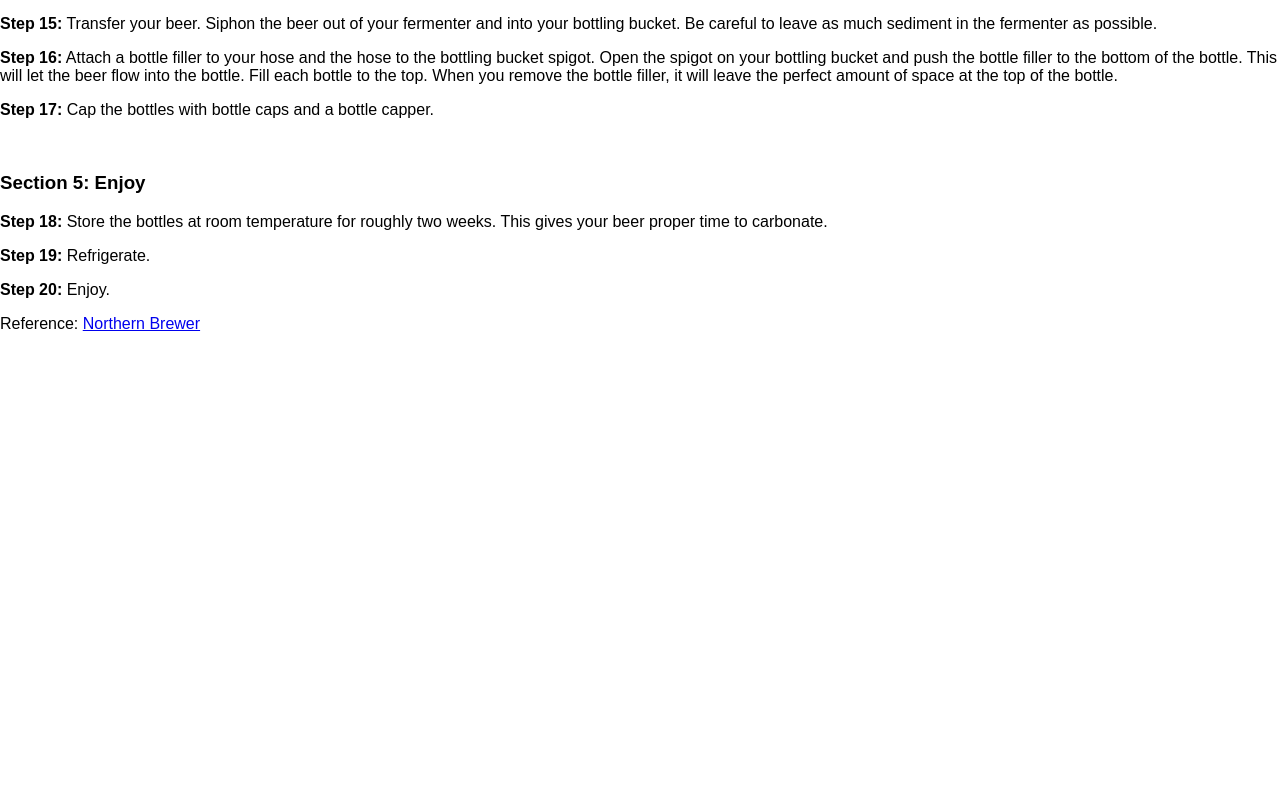
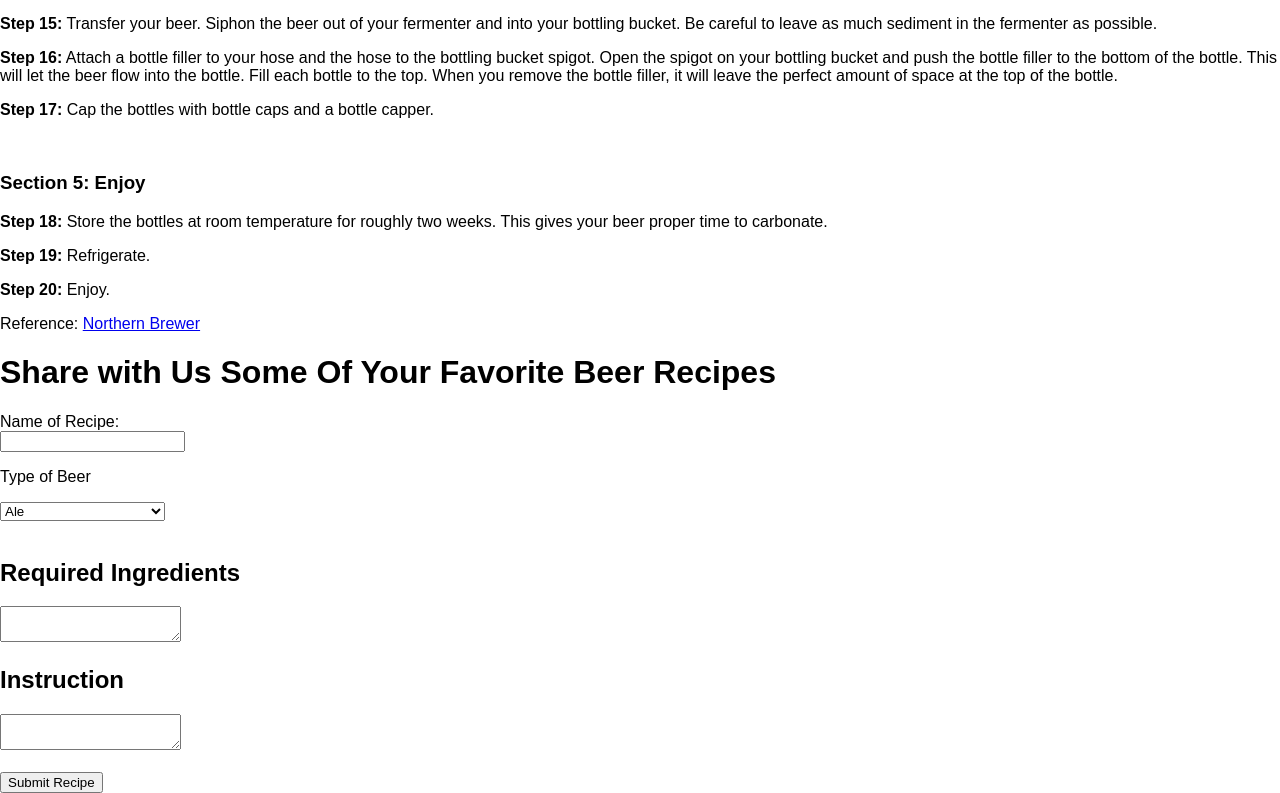
Before and after one commit to nikolaizemlin/Project_3_Group, a React (Create React App) app: page / in a window 1280 px wide. Shown: the part 2231-3024 px from the top of the page. Before the commit the page ends 2580 px from the top, so only its background shows below. Built offline with nearby package versions, Linux system fonts and the light colour scheme.

Commit message:
added component for adding recipies

```diff
--- a/src/App.js
+++ b/src/App.js
@@ -2,11 +2,13 @@ import React from 'react';
 import './App.css';
 import History from "./History.js";
 import HowTo from "./HowTo.js"
+import Recipe from "./Recipe"
 
 const App = () => (
   <div>
   <History />
   <HowTo />
+  <Recipe />
 
   </div>
 );
--- /dev/null
+++ b/src/Recipe.js
@@ -0,0 +1,56 @@
+import React from "react";
+
+
+const Recipe =()=>(
+    <div>
+
+    <h1>Share with Us Some Of Your Favorite Beer Recipes</h1>
+
+
+  Name of Recipe:<br></br>
+  <input type="text" name="firstname"></input>
+  <br></br>
+  <p>Type of Beer</p>
+  <select name="beers">
+    <option value="ale">Ale</option>
+    <option value="amber">Amber</option>
+    <option value="bock">Bock</option>
+    <option value="brown">Brown</option>
+    <option value="cream">Cream Ale</option>
+    <option value="hefeweizen">Hefeweizen</option>
+    <option value="ipa">IPA</option>
+    <option value="kolsch">K&ouml;lsch</option>
+    <option value="lager">Lager</option>
+    <option value="mexican">Mexican/Latin American</option>
+    <option value="Oktoberfes">Oktoberfes</option>
+    <option value="paleAle">Pale Ale</option>
+    <option value="pilsner">Pilsner</option>
+    <option value="porter">Porter</option>
+    <option value="redAle">Red Ale</option>
+    <option value="scottish">Scotch Ale</option>
+    <option value="sour">Sour Ale</option>
+    <option value="stout">Stout</option>
+    <option value="other">Other</option>
+  </select>
+<br></br>
+<br></br>
+
+<h2>Required Ingredients</h2>
+ <textarea name="ingredients"></textarea>
+
+ <h2>Instruction</h2>
+ <textarea name="instruction" ></textarea>
+
+
+
+
+<br></br>
+<br></br>
+<button>Submit Recipe</button>
+
+
+
+    </div>
+)
+
+export default Recipe;
```
